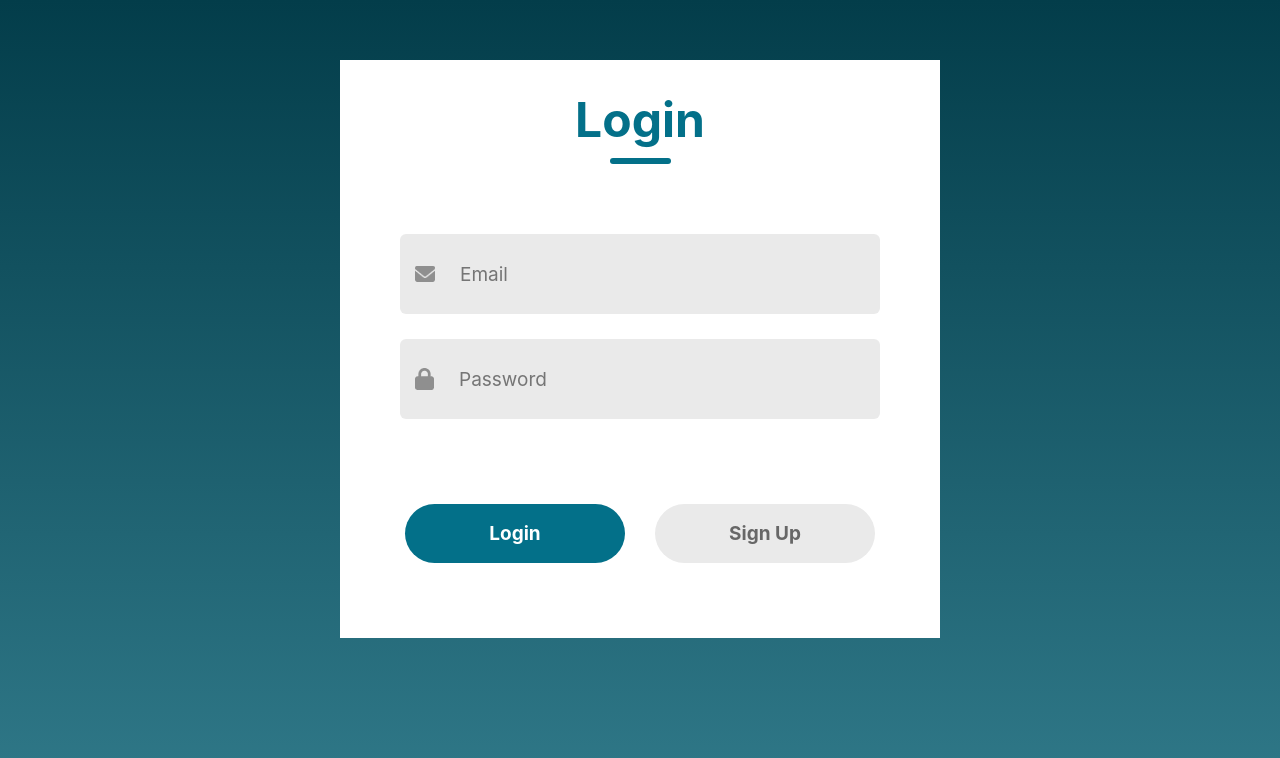
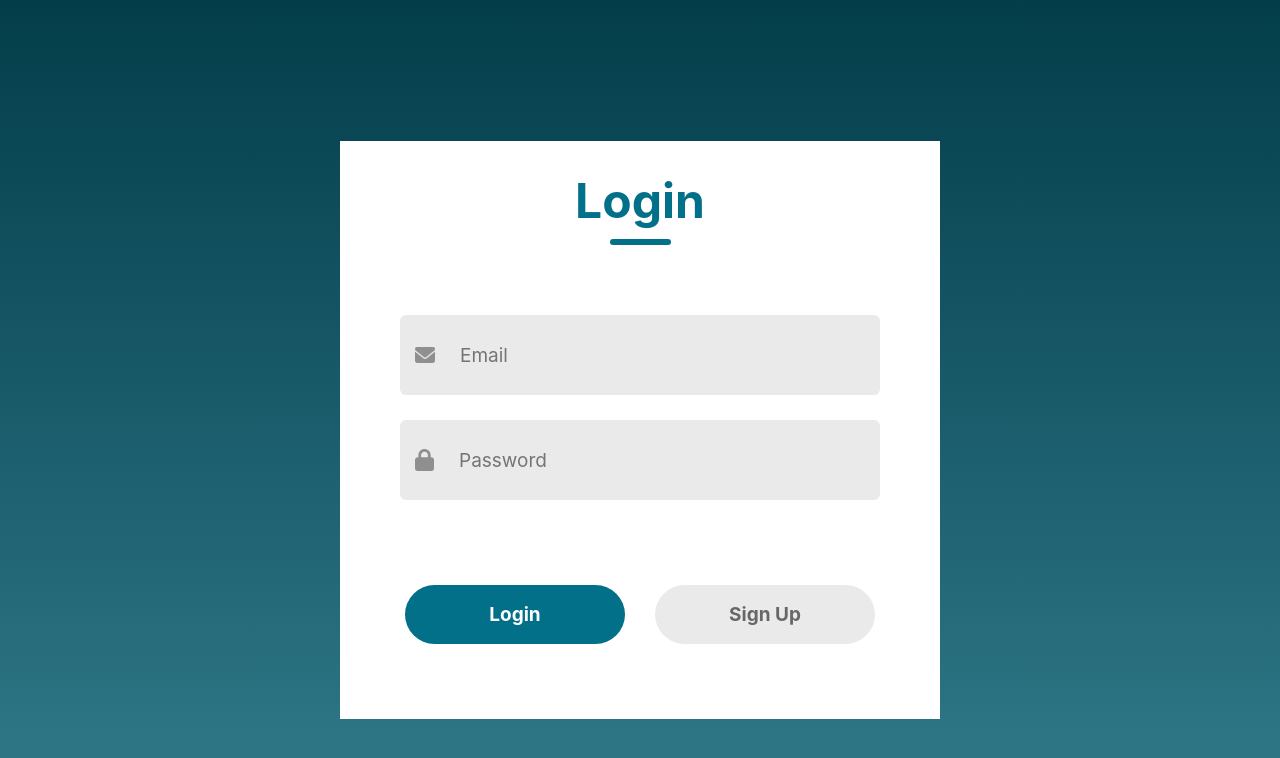
Before and after one commit to siddiqui03/todo-list, a React (Create React App) app in the folder todo-frontend/todo/: page / in a window 1280 px wide. Shown: the top 758 px of the page. Built offline with nearby package versions, Linux system fonts and the light colour scheme.

Commit message:
Update todo.css

```diff
--- a/todo-frontend/todo/src/components/todo/todo.css
+++ b/todo-frontend/todo/src/components/todo/todo.css
@@ -14,7 +14,7 @@
   background: linear-gradient(#033d4a, rgb(48, 121, 137));
   display: flex;
   justify-content: center;
-  align-items: start;
+  align-items: center;
 }
 
 .App {
```
